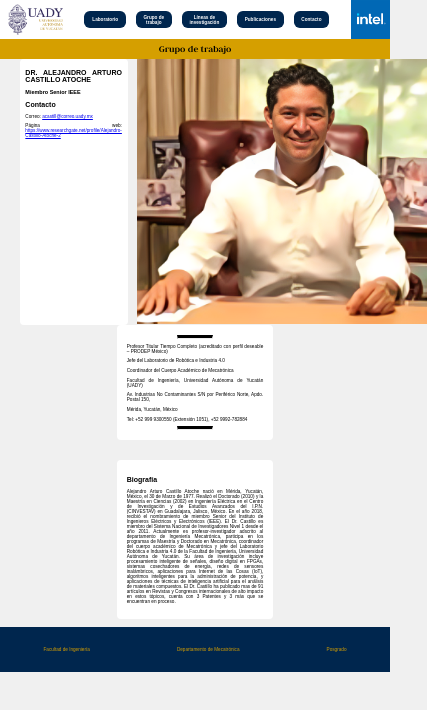
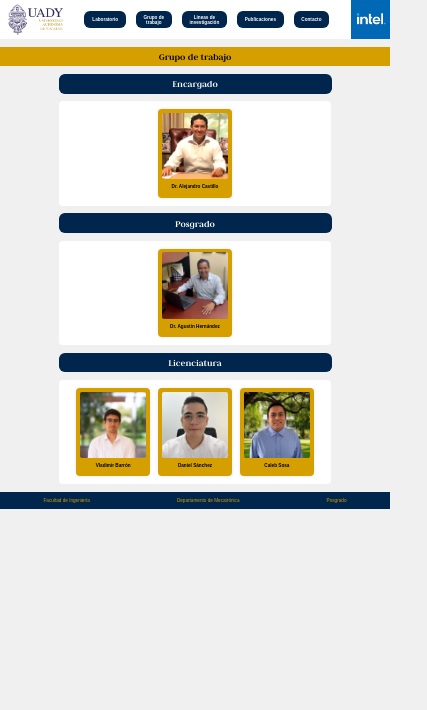
Before and after one commit to Sosa2001/P-gina-Web, a plain HTML site: page grupotrabajo.html in a window 390 px wide. Shown: the whole page, 427 px wide, since content can reach past the window. Drawn offline with Linux system fonts and the light colour scheme.

Commit message:
Todo actualizado

```diff
--- a/CSS/estilos.css
+++ b/CSS/estilos.css
@@ -224,6 +224,62 @@ body {
 }
 /*----------------------------------------------------------------------------------------------------------------------------*/
 
+
+/*-------------------------------------------------Grupo de trabajo-----------------------------------------------------------*/
+#contenedor-personas-GrupoTrabajo {
+    padding: 2vw;
+    max-width: 66vw;
+    margin: auto;
+    display: flex;
+    flex-wrap: wrap;
+    gap: 2vw;
+    justify-content: center; /* Centra los elementos horizontalmente */
+    background-color: white;
+    border-radius: 1vw;
+}
+
+.persona-GrupoTrabajo {
+    width: 17vw;
+    padding: 1vw;
+    background-color: rgba(213, 159, 0, 1);
+    box-shadow: 0 0 1vw rgba(0, 0, 0, 0.1);
+    cursor: pointer;
+    transition: transform 0.3s ease-in-out;
+    border-radius: 1vw;
+}
+
+.persona-GrupoTrabajo:hover {
+    transform: scale(1.05);
+}
+
+.persona-GrupoTrabajo img {
+    width: 100%;
+    height: auto;
+    border-radius: .5vw;
+}
+
+.persona-GrupoTrabajo p {
+    margin-top: 1vw;
+    text-align: center;
+    font-weight: bold;
+}
+
+#header-text-GrupoTrabajo {
+    max-width: 70vw;
+    color: white;
+    margin: auto;
+    border-radius: 1.5vw;
+    font-family: "Judson-Bold", cursive, sans-serif;
+    background-color: #00264e;
+    height: 5vw;
+    display: flex;
+    font-size: 2.5vw;
+    align-items: center;
+    justify-content: center;
+}
+/*----------------------------------------------------------------------------------------------------------------------------*/
+
+
 /*--------------------------------------------------Publicaciones-------------------------------------------------------------*/
 #Publicaciones, #Capitulos {
     border: 0.05vw solid #ccc; /* Borde de 1 píxel de color gris claro */
@@ -240,11 +296,11 @@ li {
 }
 
 #Publicaciones-Capitulos{
-    max-width: 900px;
+    max-width: 70vw;
     margin: auto;
     text-align: justify;
     background-color: whitesmoke;
-    padding: 20px;
+    padding: 1.5vw;
     list-style-type: none;
     text-decoration: none;
 }
@@ -287,7 +343,7 @@ footer {
 
   .enlace {
     flex-grow: 1;
-    padding: 20px;
+    padding: 1.5vw;
     text-align: center;
     cursor: pointer;
     transition: background-color 0.3s ease;
--- a/GrupoTrabajo/CSS/estilos.css
+++ b/GrupoTrabajo/CSS/estilos.css
@@ -1,117 +1,94 @@
-@media only screen and (max-width: 600px) {
-    #header-image1, #header-image2 {
-    height: 50px;
-    width: auto;
-    object-fit: cover;
-    margin: 0;
-    }
-
-}
 
 @font-face {
     font-family: "Judson-Bold";
     src: url("../Fuentes/Judson-Bold.ttf") format("truetype");
 }
+
 body {
+    font-size: 1.2vw;
     margin: 0;
     background-color: #f0f0f0;
     font-family: Arial, sans-serif;
 }
-
-#header-container {
-    position: fixed;
-    top: 0;
-    left: 0;
-    height: 140px;
-    width: 100%;
+/*-------------------------------------------------Grupo de trabajo-----------------------------------------------------------*/
+#header-text {
+    max-width: 70vw;
+    font-family: "Judson-Bold", cursive, sans-serif;
+    background-color: rgba(213, 159, 0, 1);
+    height: 5vw;
     display: flex;
+    font-size: 2.5vw;
+    text-align: center;
     align-items: center;
-    justify-content: space-between;
-    background-color: white;
-    z-index: 1000;
+    justify-content: center;
+    margin: auto;
+    border-radius: .5vw;
 }
 
-#header-image1 {
-    padding: 15px;
-    width: auto;
-    height: 120px;
-    object-fit: cover;
-    margin: 0px;
+#Texto-Informativo{
+    justify-content: space-between;
+    display: flex;
+    max-width: 62vw;
+    margin: auto;
+    padding: 4vw;
+    background-color: white;
+    color: black;
+    text-align: justify;
+    align-items: center;
+    border-top-left-radius: 1vw;
+    border-top-right-radius: 1vw;
 }
 
-#header-image2 {
-    width: auto;
-    height: 140px;
-    object-fit: cover;
-    margin: 0px;
+.Contenedor-Imagen img {
+    width: 20vw;
+    height: auto;
+    padding: 2vw;
 }
 
-#header-text {
-    font-family: "Judson-Bold", cursive, sans-serif;
-    background-color: rgba(213, 159, 0, 1);
-    height: 70px;
-    display: flex;
-    align-items: center;
-    justify-content: center;
-    font-size: 40px;
-    color: black;
-    font-weight: bold;
-    min-width: 1000px;
-    border-radius: 15px;
+#Parrafos {
+    padding: 4vw;
+    max-width: 62vw;
+    margin: 0 auto;
+    text-align: justify;
+    background-color: white;
 }
 
-#Texto-descriptivo {
-    column-count: 3;
-    column-gap: 20px;
-    background-color: #f0f0f0;
-    max-width: 1450px;
-    margin: 40px;
-    border-radius: 10px;
-    color: white;
-    text-align: justify;
-    padding: 0px;
-    display: flex;
-    align-items: center;
-    justify-content: space-between; /* Distribuir el espacio entre los elementos */
+#Lineas {
+    border-top: .35vw solid black;
+    margin: 0;
 }
 
-#Texto-izquierda {
-    border-radius: 8px;
-    padding: 0px 10px;
-    flex: 3; /* Ocupar todo el espacio disponible */
-    border: 10px solid #ffffff;
-    color: black;
-    background-color: #ffffff;
-    min-width: 30%;
-    align-self: stretch;
+#Biografía {
+    padding: 4vw;
+    max-width: 62vw;
+    margin: 0 auto;
+    text-align: justify;
+    background-color: white;
+    border-bottom-left-radius: 1vw;
+    border-bottom-right-radius: 1vw;
 }
+  /*----------------------------------------------------------------------------------------------------------------------------*/
 
-#Texto-centro img{
-    flex: 2; /* Ocupar todo el espacio disponible */
-    color: black;
-    background-color: #ffffff;
-    max-width: 100%;
-    align-self: stretch;
-}
 
-#Texto-derecha {
-    padding: 0px 10px 0px 0px;
-    border-radius: 8px;
-    flex: 2; /* Ocupar todo el espacio disponible */
+  /*--------------------------------------------------Pie de página-------------------------------------------------------------*/
+footer {
+    display: flex;
     background-color: #00264e;
-    border: 5px solid #00264e;
-    overflow-y: auto; /* Agrega barra de desplazamiento vertical si es necesario */
-    max-height: 336px; /* Define la altura máxima deseada */
-    min-width: 30%;
-    align-self: stretch;
-}
+    color: rgba(213, 159, 0, 1);
+    text-decoration: none;
+  }
 
-#Texto-derecha li {
-    margin-bottom: 10px; /* Espacio entre elementos de la lista */
-    line-height: 1.5; /* Ajusta el espacio vertical entre líneas */
-    padding-right: 15px; /* Ajusta el espacio antes del punto */
-}
-#Texto-contenedor {
-    display: flex;
-    align-items: center;
-}
+  .enlace {
+    flex-grow: 1;
+    padding: 1.5vw;
+    text-align: center;
+    cursor: pointer;
+    transition: background-color 0.3s ease;
+    text-decoration: none;
+    color: rgba(213, 159, 0, 1);
+  }
+
+  .enlace:hover{
+    background-color: black;
+  }
+  /*----------------------------------------------------------------------------------------------------------------------------*/
--- a/JavaScript/app.js
+++ b/JavaScript/app.js
@@ -1,5 +1,5 @@
-// app.js
 
+/*----------------------------------------------Carrusel de imagenes---------------------------------------------------------*/
 let currentIndex = 0;
 const slider = document.getElementById('image-slider');
 const images = document.querySelectorAll('.image');
@@ -70,3 +70,11 @@ function stopInterval() {
 
 createIndicators(); // Llamado para crear los indicadores al inicio
 intervalId = setInterval(nextImage, 5000);
+
+/*---------------------------------------------------------------------------------------------------------------------------*/
+
+/*-------------------------------------------------Grupo de trabajo----------------------------------------------------------*/
+function redireccionar(pagina) {
+    window.location.href = pagina;
+  }
+/*---------------------------------------------------------------------------------------------------------------------------*/
--- a/grupotrabajo.html
+++ b/grupotrabajo.html
@@ -8,7 +8,7 @@
     <script src="JavaScript/app.js" defer></script>
 </head>
 <body>
-     <!------------------------------------------------Menu de opciones------------------------------------------------------------>
+     <!------------------------------------------------Menu de opciones--------------------------------------------------------->
     <div id="header-container">
         <img id="header-image1" src="Imágenes/UADY_logo.jpg" alt="Header Image">
         <div id="sub-menu-container">
@@ -26,55 +26,57 @@
         </div>
         <img id="header-image2" src="Imágenes/thumbnail.jpg" alt="Header Image">
     </div>
-    <div style="height: 10vw;"></div>
+    <div style="height: 12vw;"></div>
     <!--------------------------------------------Grupo de trabajo------------------------------------------------------->
     <div id="header-text">
         Grupo de trabajo
     </div>
-    <div  id="Texto-descriptivo">
-        <div id="Texto-izquierda" style="max-width: 900px; margin: 0 auto; text-align: justify;">
-            <br>
-            <h2>DR. ALEJANDRO ARTURO CASTILLO ATOCHE</h2>
-            <h3>Miembro Senior IEEE</h2>
-            <h2>Contacto</h3>
-            <p>Correo: <a href="mailto:acastill@correo.uady.mx?subject=Consulta&body=Estimado Dr. Castillo">acastill@correo.uady.mx</a></p>
-            <p>Página web: <a href="https://www.researchgate.net/profile/Alejandro-Castillo-Atoche-2">https://www.researchgate.net/profile/Alejandro-Castillo-Atoche-2</a></p>
+    <div style="height: 2vw;"></div>
+    <!------------------------------------------------Encargado---------------------------------------------------------->
+    <div id="header-text-GrupoTrabajo">
+        Encargado
+    </div>
+    <div style="height: 2vw;"></div>
+    <div id="contenedor-personas-GrupoTrabajo">
+        <div class="persona-GrupoTrabajo" onclick="redireccionar('GrupoTrabajo/Dr Castillo.html')">
+            <img src="GrupoTrabajo/Imagenes/Dr Castillo.png" alt="Persona 1">
+            <p>Dr. Alejandro Castillo</p>
+          </div>
+    </div>
+    <!--------------------------------------------------Posgrado---------------------------------------------------------->
+    <div style="height: 2vw;"></div>
+    <div id="header-text-GrupoTrabajo">
+        Posgrado
+    </div>
+    <div style="height: 2vw;"></div>
+    <div id="contenedor-personas-GrupoTrabajo">
+        <div class="persona-GrupoTrabajo" onclick="redireccionar('GrupoTrabajo/Dr Agustin.html')">
+            <img src="GrupoTrabajo/Imagenes/Dr Agustin.png" alt="Persona 1">
+            <p>Dr. Agustin Hernández</p>
+          </div>
+    </div>
+    <!----------------------------------------------Licenciatura-------------------------------------------------------->
+    <div style="height: 2vw;"></div>
+    <div id="header-text-GrupoTrabajo">
+        Licenciatura
+    </div>
+    <div style="height: 2vw;"></div>
+    <div id="contenedor-personas-GrupoTrabajo">
+        <div class="persona-GrupoTrabajo" onclick="redireccionar('GrupoTrabajo/Vladimir.html')">
+          <img src="GrupoTrabajo/Imagenes/Vladi.png" alt="Persona 1">
+          <p>Vladimir Barrón</p>
         </div>
-        <div id="Texto-centro">
-            <img src="Imágenes/Foto Dr.png" alt="Imagen 1" style="width: 290px; height: auto;">
+        <div class="persona-GrupoTrabajo" onclick="redireccionar('GrupoTrabajo/Daniel.html')">
+          <img src="GrupoTrabajo/Imagenes/Daniel.png" alt="Persona 2">
+          <p>Daniel Sánchez</p>
         </div>
+        <div class="persona-GrupoTrabajo" onclick="redireccionar('GrupoTrabajo/Caleb.html')">
+          <img src="GrupoTrabajo/Imagenes/Caleb.png" alt="Persona 3">
+          <p>Caleb Sosa</p>
         </div>
-        <div id="Texto-izquierda" style="padding: 10px; max-width: 1200px; margin: 0 auto; text-align: justify;">
-            <hr style="border-top: 3px solid black; margin: 0 50px;">
-            <p>Profesor Titular Tiempo Completo (acreditado con perfil deseable – PRODEP México)</p>
-            <p>Jefe del Laboratorio de Robótica e Industria 4.0</p>
-            <p>Coordinador del Cuerpo Académico de Mecatrónica</p>
-            <p>Facultad de Ingeniería, Universidad Autónoma de Yucatán (UADY)</p>
-            <p>Av. Industrias No Contaminantes S/N por Periférico Norte, Apdo. Postal 150,</p>
-            <p>Mérida, Yucatán, México</p>
-            <p>Tel: +52 999 9300550 (Extensión 1051), +52 9992-782884</p>
-            <hr style="border-top: 3px solid black; margin: 0 50px;">
-        </div>
-        <div style="height: 20px;"></div>
-        <div id="Texto-izquierda" style="padding: 10px; max-width: 1200px; margin: 0 auto; text-align: justify;">
-            <h2>Biografía</h2>
-            <p>Alejandro Arturo Castillo Atoche nació en Mérida, Yucatán, México, el 30 de Marzo de 1977.
-                Realizó el Doctorado (2010) y la Maestría en Ciencias (2002) en Ingeniería Eléctrica en el
-                Centro de Investigación y de Estudios Avanzados del I.P.N. (CINVESTAV) en Guadalajara,
-                Jalisco, México. En el año 2018, recibió el nombramiento de miembro Senior del Instituto
-                de Ingenieros Eléctricos y Electrónicos (IEEE). El Dr. Castillo es miembro del Sistema
-                Nacional de Investigadores Nivel 1 desde el año 2011. Actualmente es profesor-investigador
-                adscrito al departamento de Ingeniería Mecatrónica, participa en los programas de Maestría y
-                Doctorado en Mecatrónica, coordinador del cuerpo académico de Mecatrónica y jefe del Laboratorio
-                Robótica e Industria 4.0 de la Facultad de Ingeniería, Universidad Autónoma de Yucatán. Su
-                área de investigación incluye procesamiento inteligente de señales, diseño digital en FPGAs,
-                sistemas cosechadores de energía, redes de sensores inalámbricos, aplicaciones para Internet
-                de las Cosas (IoT), algoritmos inteligentes para la administración de potencia, y aplicaciones
-                de técnicas de inteligencia artificial para el análisis de materiales compuestos. El Dr.
-                Castillo ha publicado mas de 91 artículos en Revistas y Congresos internacionales de alto
-                impacto en estos tópicos, cuenta con 3 Patentes y 3 más que se encuentran en proceso.</p>
-        </div>
-    </div>
+      </div>
+
+      <script src="script.js"></script>
 
     <!----------------------------------------------Pie de página------------------------------------------------------>
     <div style="height: 2vw;"></div>
```
Also changed, not shown: GrupoTrabajo/Caleb.html (added, +71 -0 lines), GrupoTrabajo/Daniel.html (added, +59 -0 lines), GrupoTrabajo/Dr Agustin.html (added, +63 -0 lines), GrupoTrabajo/Dr Castillo.html (added, +81 -0 lines), GrupoTrabajo/Vladimir.html (added, +72 -0 lines), GrupoTrabajo/grupotrabajo.html (deleted, +0 -66 lines), GrupoTrabajo/Fuentes/Judson-Bold.ttf (added), GrupoTrabajo/Imagenes/Caleb.png (added), GrupoTrabajo/Imagenes/Daniel.png (added), GrupoTrabajo/Imagenes/Dr Agustin.png (added), GrupoTrabajo/Imagenes/Dr Castillo.png (added), GrupoTrabajo/Imagenes/Vladi.png (added), GrupoTrabajo/Imagenes_Grupo/Castillo.png (deleted), GrupoTrabajo/Imagenes_Grupo/thumbnail.jpg (deleted), 1 other file.
